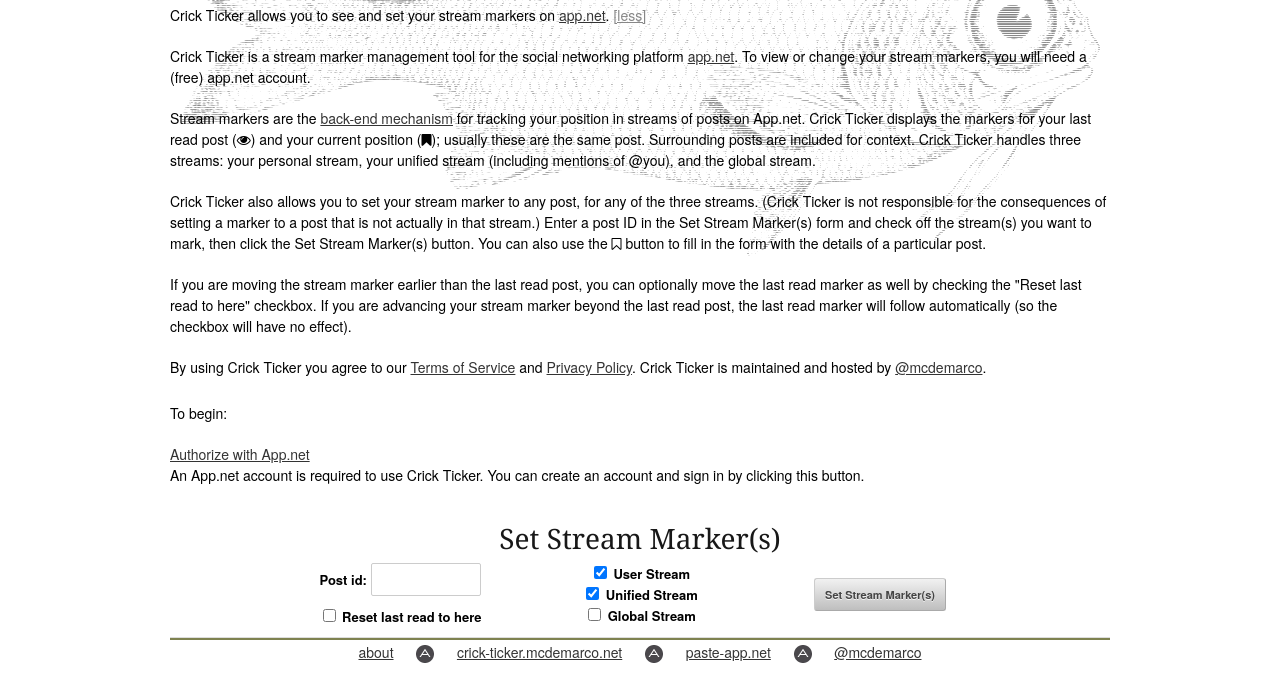
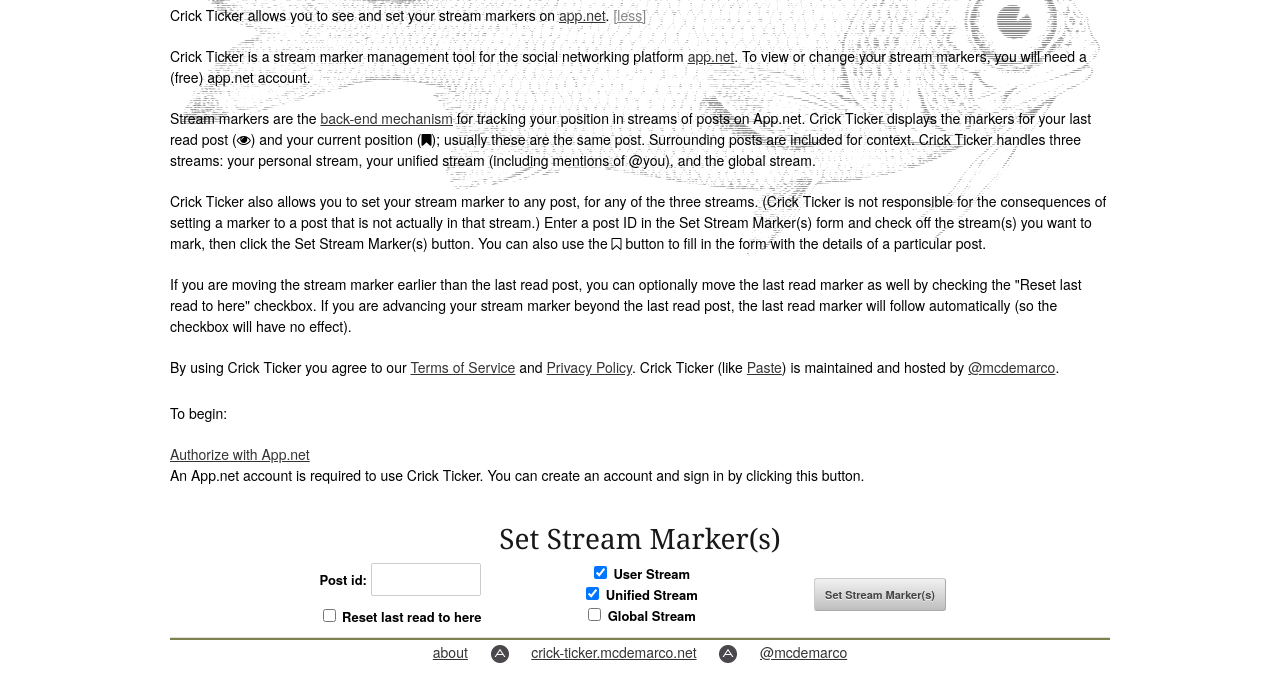
Before and after one commit to mcdemarco/crick-ticker, a plain HTML site: page index.html in a window 1280 px wide. Both pictures are taken after a click on the button "About". Shown: the part 198-881 px from the top of the page. Drawn offline with Linux system fonts and the light colour scheme.

Commit message:
URLs rearranged.

```diff
--- a/index.html
+++ b/index.html
@@ -96,7 +96,7 @@
 			</p>
 
 			<p class="about">
-				By using Crick Ticker you agree to our <a href="/tos.html">Terms of Service</a> and <a href="/privacy.html">Privacy Policy</a>.  Crick Ticker is maintained and hosted by <a href="https://alpha.app.net/mcdemarco">@mcdemarco</a>.
+				By using Crick Ticker you agree to our <a href="/tos.html">Terms of Service</a> and <a href="/privacy.html">Privacy Policy</a>.  Crick Ticker (like <a href="http://paste-app.net">Paste</a>) is maintained and hosted by <a href="https://alpha.app.net/mcdemarco">@mcdemarco</a>.
 			</p>
 		</div>
 
@@ -142,8 +142,6 @@
 		    <a href="http://app.net/"><img src="/images/appdotnet-icon-share@2x.png" width="18px" height="18px" /></a>
 		    <a href="http://crick-ticker.mcdemarco.net">crick-ticker.mcdemarco.net</a>
 		    <a href="http://app.net/"><img src="/images/appdotnet-icon-share@2x.png" width="18px" height="18px" /></a>
-		    <a href="http://paste-app.net">paste-app.net</a>
-		    <a href="http://app.net/"><img src="/images/appdotnet-icon-share@2x.png" width="18px" height="18px" /></a>
 		    <a href="https://alpha.app.net/mcdemarco" target="_blank">@mcdemarco</a>
 		  </div>
 		</footer>
```
